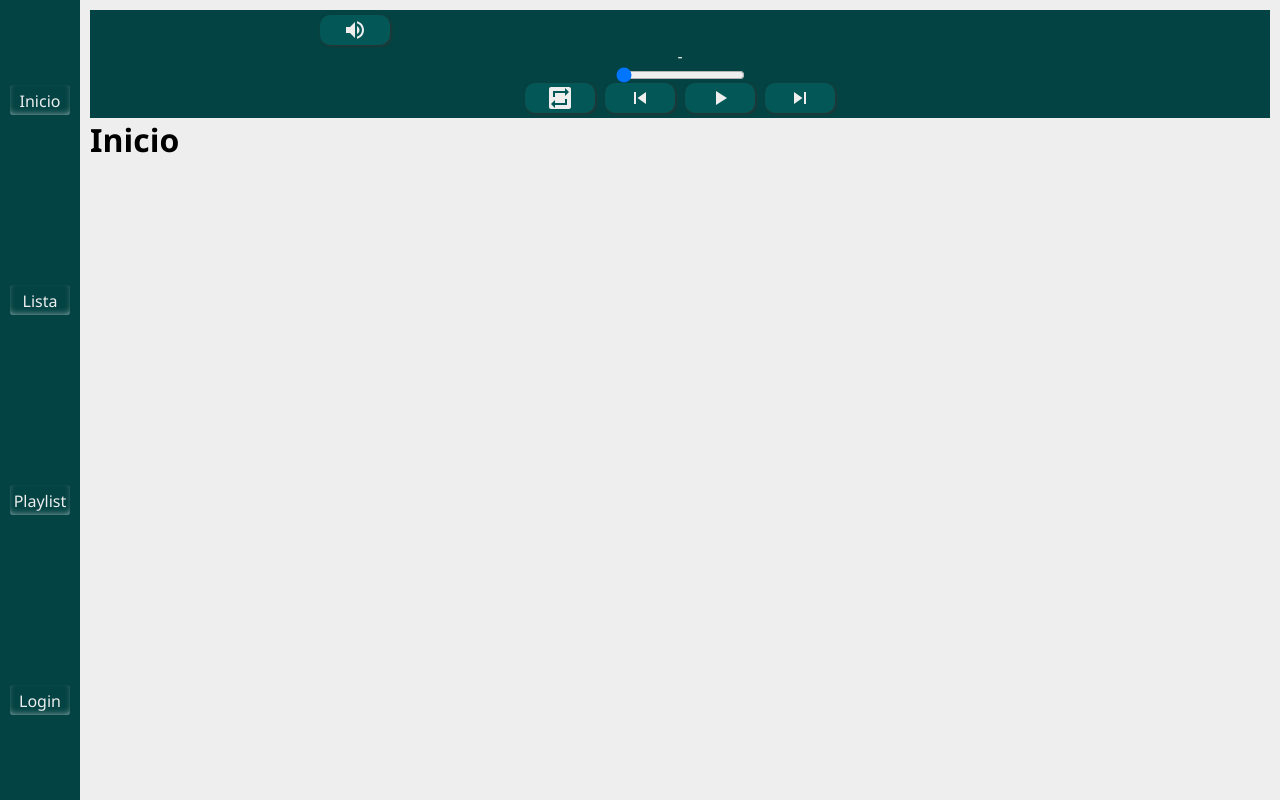
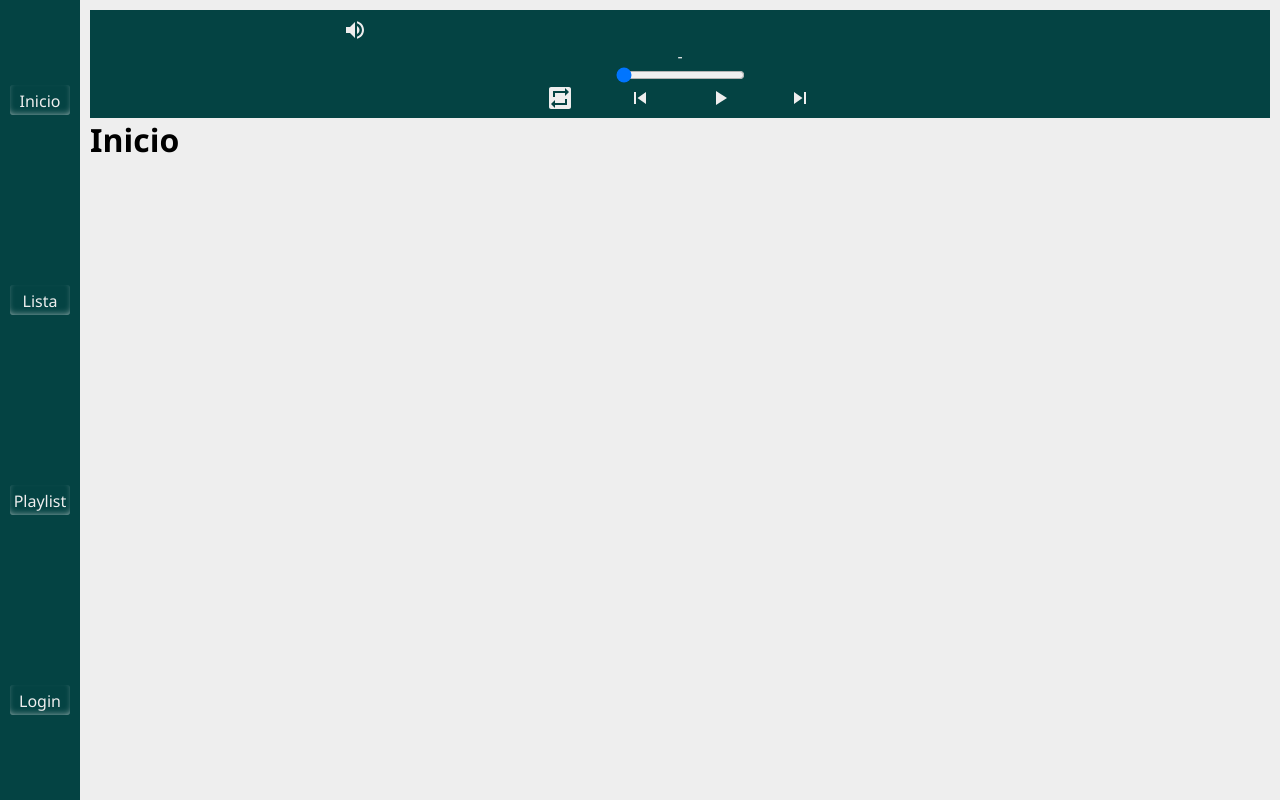
Before and after one commit to Patricio-Fernandez-Ionadi/Player-react, a React (Create React App) app: page / in a window 1280 px wide. Built offline with nearby package versions, Linux system fonts and the light colour scheme; no server answers.

Commit message:
modif clase global .btn (usado por player principal)

```diff
--- a/src/theme/index.css
+++ b/src/theme/index.css
@@ -1,24 +1,5 @@
-:export {
-  full: 100%;
-  nav_size: 80px;
-  primary_light: #00fff5;
-  primary: #00adb5;
-  primary_dark: #0d7377;
-  dark: #323232;
-  darken: #323232;
-  black: #100f0f;
-  white: #eeeeee;
-  succes: #c4fb6d;
-  error: #ff2e63;
-  blue: #2f89fc;
-  grey: #474744;
-  grey_light: #aaadb0;
-  background: #045757;
-  background_dark: #044343;
-}
-
 .btn {
-  background: #045757;
+  background: transparent;
   width: 10em;
   max-width: 70px;
   padding: 5px;
@@ -30,11 +11,12 @@
   border-radius: 10px;
   color: inherit;
   transition: background 0.2s;
+  transition: box-shadow 0.2s;
   position: relative;
-  box-shadow: 1px 1px 3px 0 #323232;
 }
 .btn:hover {
-  background: #0d7377;
+  box-shadow: 0 0 3px 0 #c2c2c2;
+  background: #006064;
 }
 
 .btn-active {
@@ -42,7 +24,7 @@
 }
 
 .btn-disabled {
-  color: #aaadb0;
+  color: #8e8e8e;
 }
 
 .btn-mute {
@@ -52,5 +34,5 @@
 }
 
 .btn-muted {
-  color: #ff2e63;
+  color: #f44336;
 }/*# sourceMappingURL=index.css.map */
--- a/src/theme/index.scss
+++ b/src/theme/index.scss
@@ -1,11 +1,11 @@
 @import './variables.scss';
 
 .btn {
-  background: $background;
+  background: transparent;
   width: 10em;
   max-width: 70px;
   padding: 5px;
-  height: 30px;
+  height: $button-height;
   display: flex;
   justify-content: center;
   align-items: center;
@@ -13,10 +13,11 @@
   border-radius: 10px;
   color: inherit;
   transition: background 0.2s;
+  transition: box-shadow 0.2s;
   position: relative;
-  box-shadow: 1px 1px 3px 0 $dark;
   &:hover {
-    background: $primary_dark;
+    box-shadow: 0 0 3px 0 $white_dark;
+    background: $primary_darken;
   }
 }
 .btn-active {
```
Also changed, not shown: 1 other file (tests, documents, lock files or other folders).
